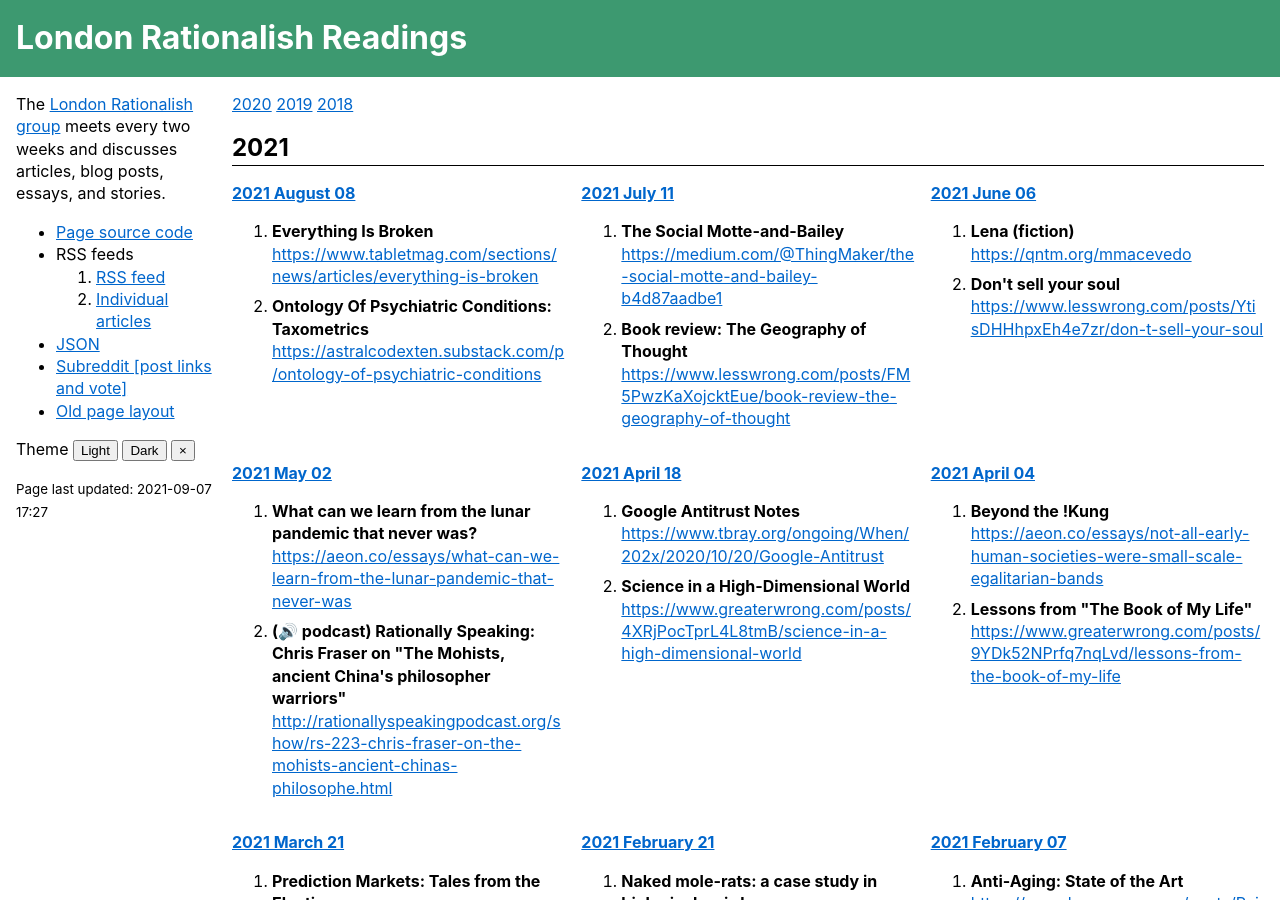
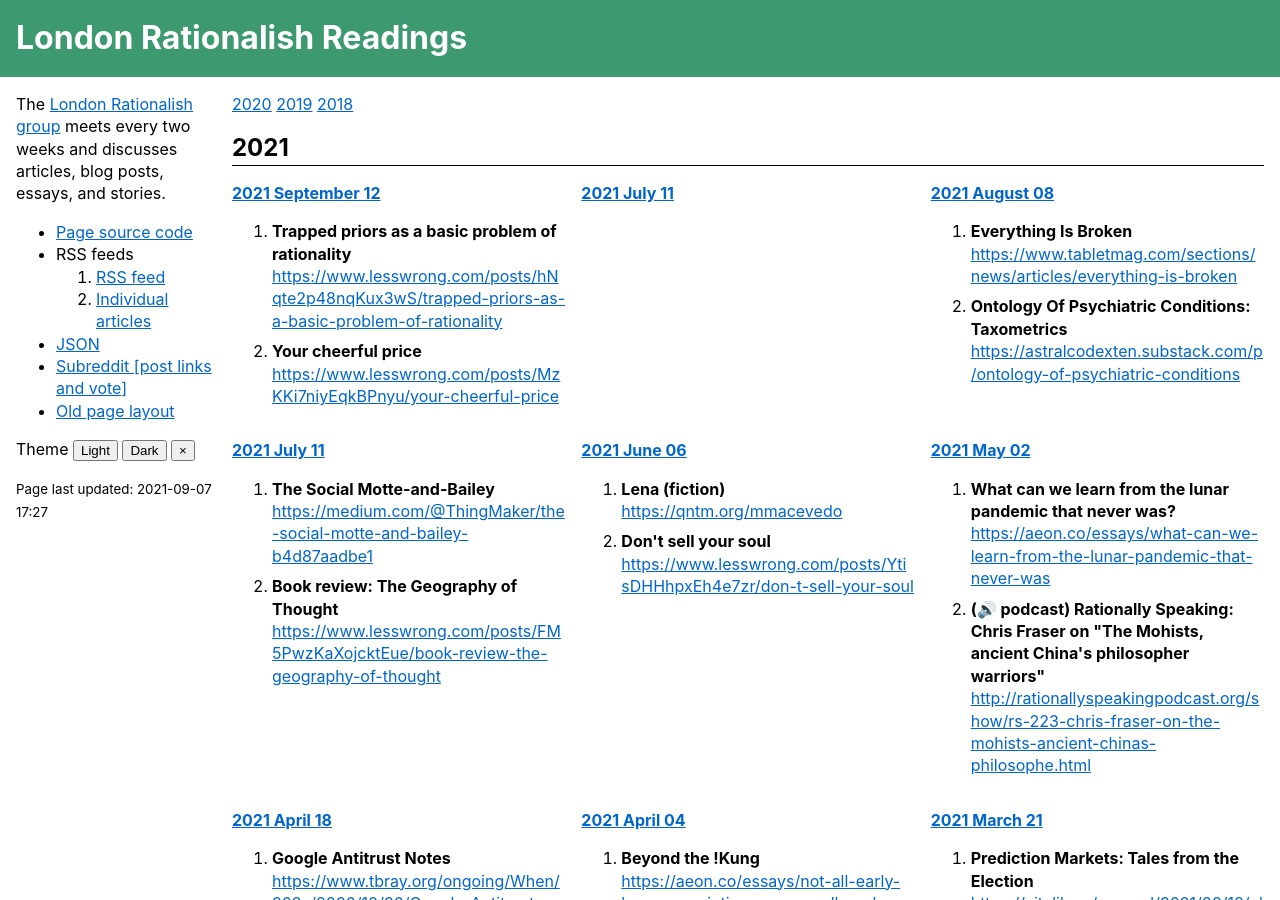
Before and after one commit to sackeyjason/london-rationalish-readings, a Jekyll site: the page built from index.html, in a window 1280 px wide and 900 px high. Built offline with Jekyll 4.4.1, drawn with Linux system fonts in a browser that asks for light colours.

Commit message:
2021.09.12

```diff
--- a/_data/list.yaml
+++ b/_data/list.yaml
@@ -1,4 +1,11 @@
 meetings:
+- date: 2021.09.12
+  list:
+  - title: "Trapped priors as a basic problem of rationality"
+    link: https://www.lesswrong.com/posts/hNqte2p48nqKux3wS/trapped-priors-as-a-basic-problem-of-rationality
+  - title: "Your cheerful price"
+    link: https://www.lesswrong.com/posts/MzKKi7niyEqkBPnyu/your-cheerful-price
+- date: 2021.07.11
 - date: 2021.08.08
   list:
   - title: "Everything Is Broken"
```
